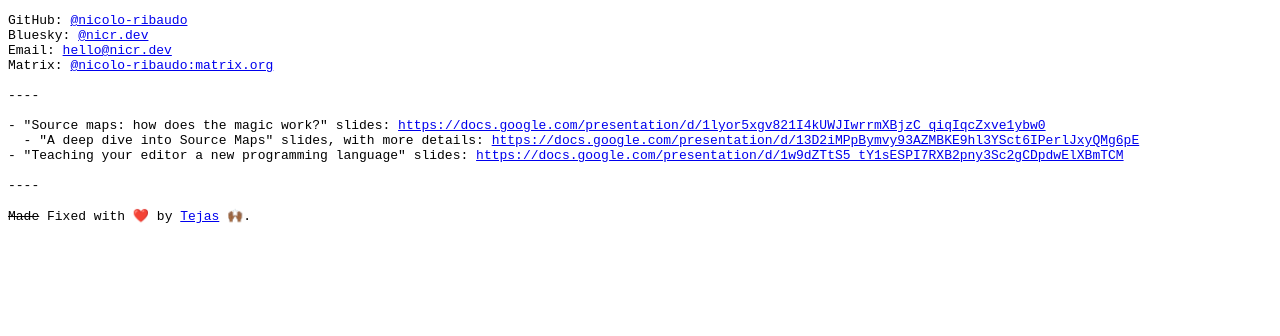
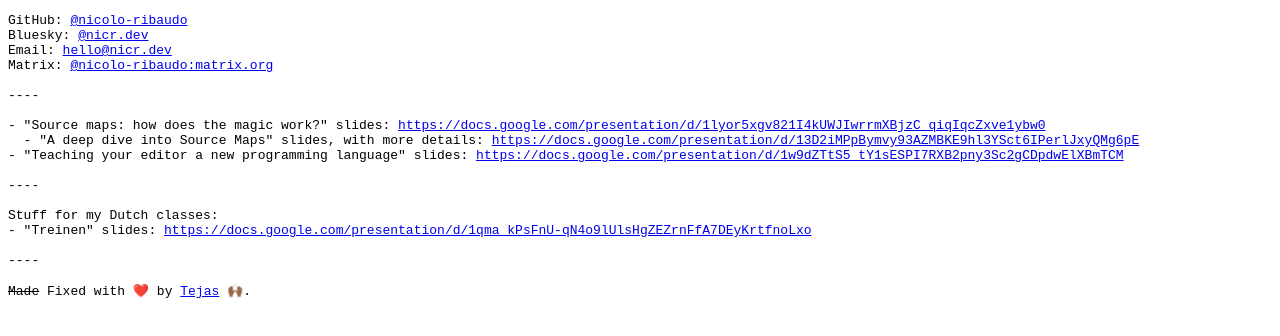
Before and after one commit to nicolo-ribaudo/nicr.dev, a plain HTML site: page index.html in a window 1280 px wide. Drawn offline with Linux system fonts and the light colour scheme.

Commit message:
Add Dutch class slides link to index.html
Added slides for Dutch classes.

```diff
--- a/index.html
+++ b/index.html
@@ -46,6 +46,11 @@ Matrix: <a href="https://matrix.to/#/@nicolo-ribaudo:matrix.org">@nicolo-ribaudo
 - "Teaching your editor a new programming language" slides: <a href="https://docs.google.com/presentation/d/1w9dZTtS5_tY1sESPI7RXB2pny3Sc2gCDpdwElXBmTCM">https://docs.google.com/presentation/d/1w9dZTtS5_tY1sESPI7RXB2pny3Sc2gCDpdwElXBmTCM</a>
 
 ----
+
+Stuff for my Dutch classes:
+- "Treinen" slides: <a href="https://docs.google.com/presentation/d/1qma_kPsFnU-qN4o9lUlsHgZEZrnFfA7DEyKrtfnoLxo">https://docs.google.com/presentation/d/1qma_kPsFnU-qN4o9lUlsHgZEZrnFfA7DEyKrtfnoLxo</a>
+
+----
 <footer>
 <s>Made</s> Fixed with ❤️ by <a href="https://x.com/tejaskumar_" target="_blank">Tejas</a> 🙌🏾.
 </footer>
```
